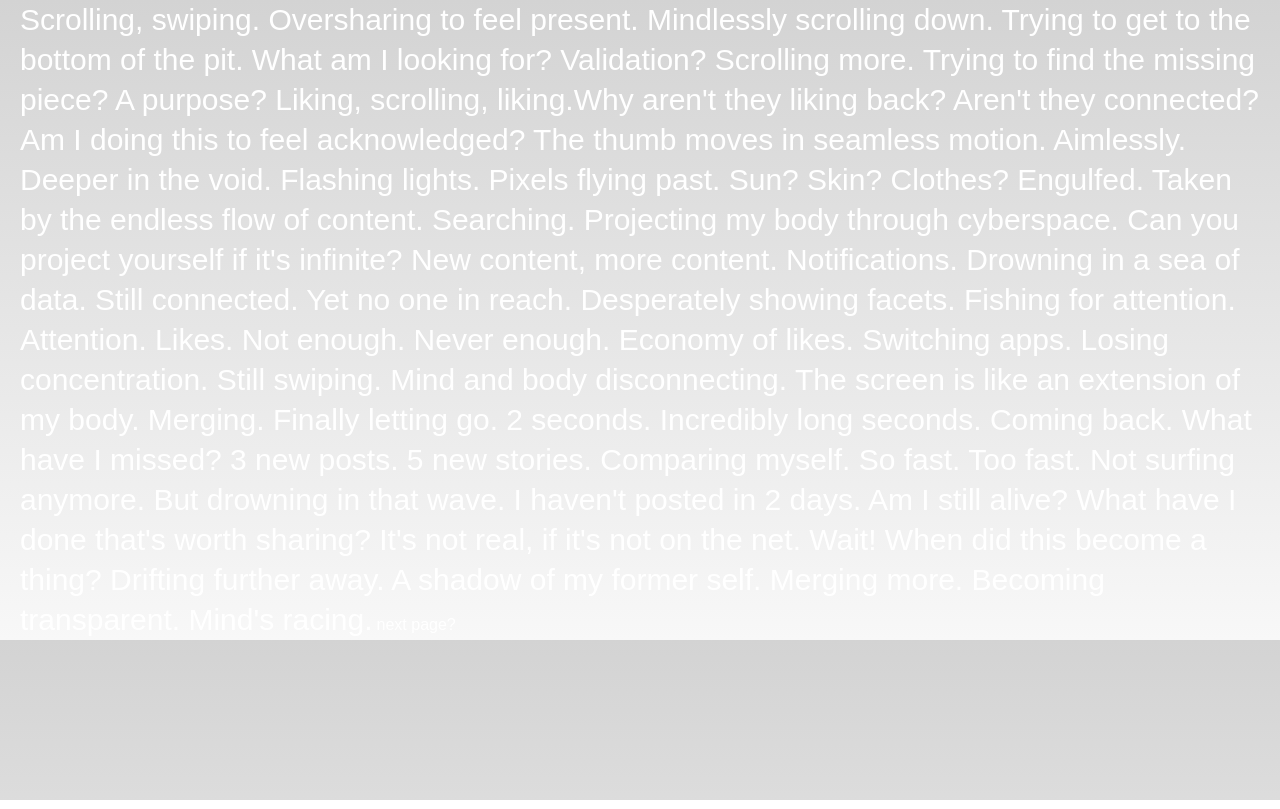
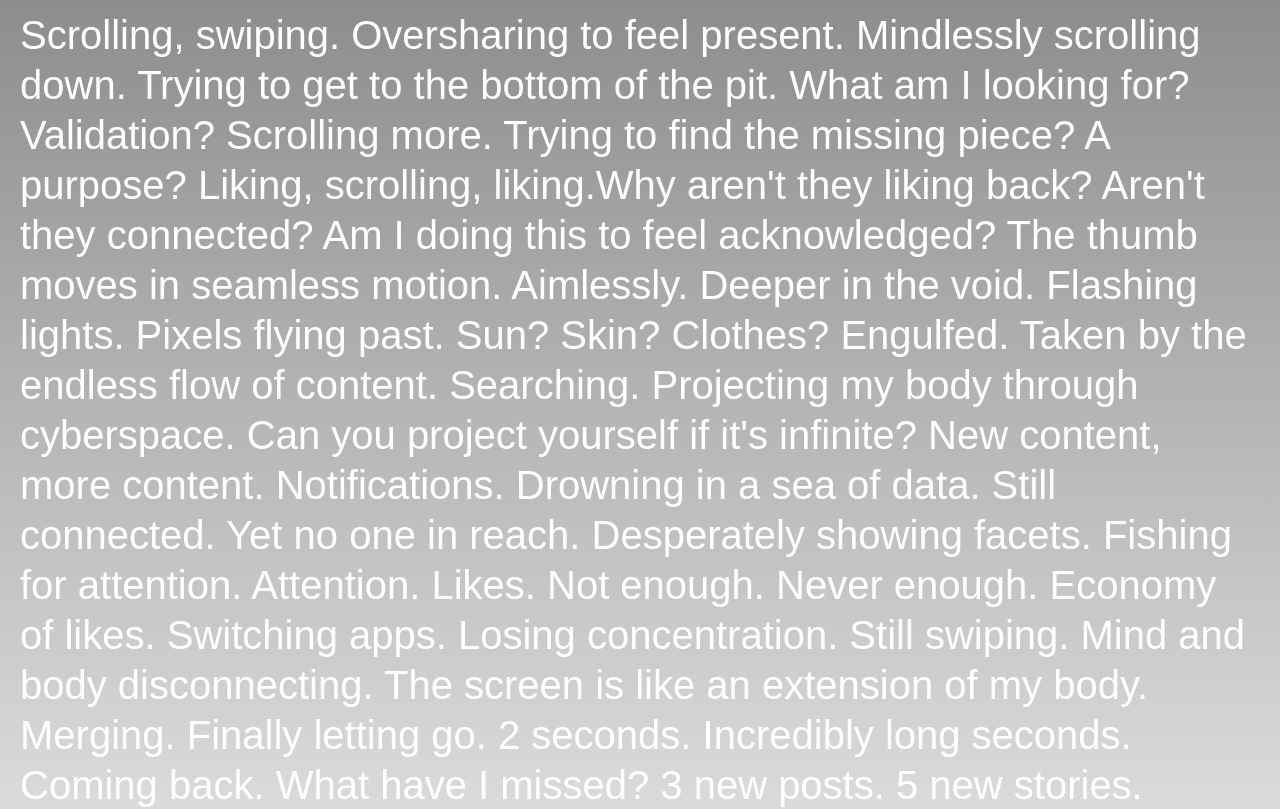
Before and after one commit to oxomoto/web, a plain HTML site: page infinite.html in a window 1280 px wide. Shown: the top 809 px of the page. Drawn offline with nearby package versions, Linux system fonts and the light colour scheme.

Commit message:
color change

```diff
--- a/style.css
+++ b/style.css
@@ -6,8 +6,8 @@
 
 span {
     font-family:sans-serif;
-    font-size:30px;
-    line-height: 40px;
+    font-size:40px;
+    line-height: 50px;
     color:white;
 
 }
@@ -37,7 +37,7 @@ a{
 }
 
 #bod {
-    padding: 0 20px 0 20px;
-    background: linear-gradient(lightgrey, #f8f8f8);
+    padding: 10px 20px 0 20px;
+    background: linear-gradient(#8d8d8d, #f8f8f8);
 
 }
```
